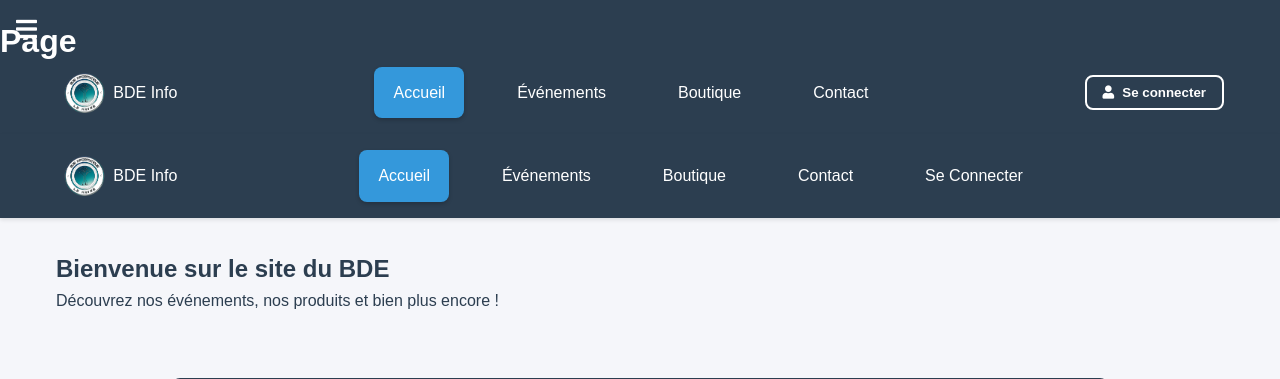
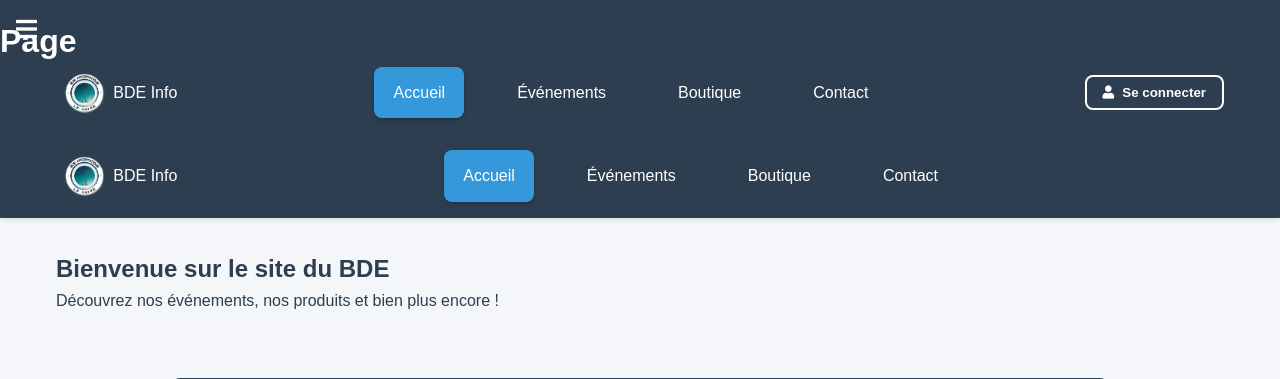
Before and after one commit to NicolasCHANTEUX/SAE_4.01_site_BDE, a PHP site: template app/views/index.php in a window 1280 px wide. Shown: the top 379 px of the page. Run offline with PHP 8.4, Linux system fonts and the light colour scheme; the template is opened without the code that fills it, so the values that code supplies are empty.

Commit message:
event + idee btn connexion

```diff
--- a/app/views/index.php
+++ b/app/views/index.php
@@ -26,7 +26,6 @@ require_once 'app/views/template/header.php';
                 <a href="/evenement.php">Événements</a>
                 <a href="/boutique.php">Boutique</a>
                 <a href="/contact.php">Contact</a>
-                <a href="/connexion.php">Se Connecter</a>
             </div>
             <div></div>
         </nav>
--- a/assets/css/accueil.css
+++ b/assets/css/accueil.css
@@ -96,11 +96,14 @@
 .evenements-container {
     margin: 2rem auto;
     padding: 1rem;
+
 }
 
 .evenements-container h2 {
     text-align: center;
     margin-bottom: 1rem;
+
+
 }
 
 .evenements-grid {
```
